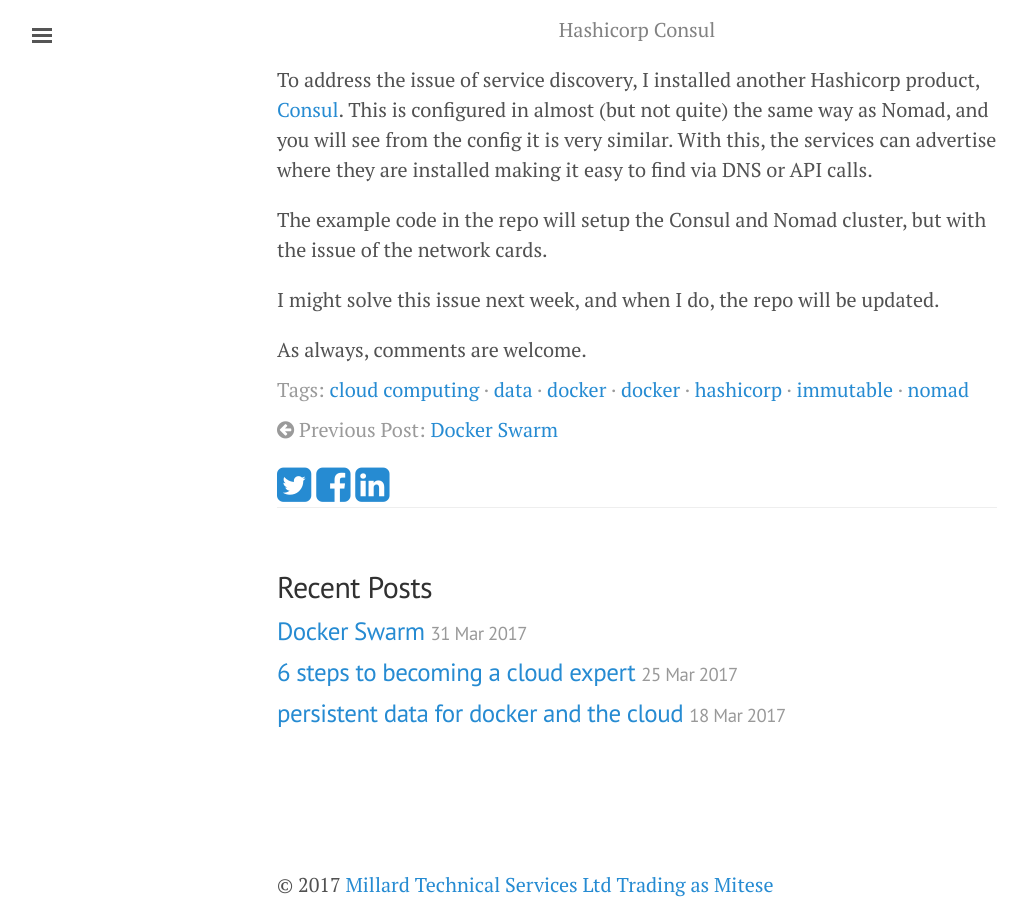
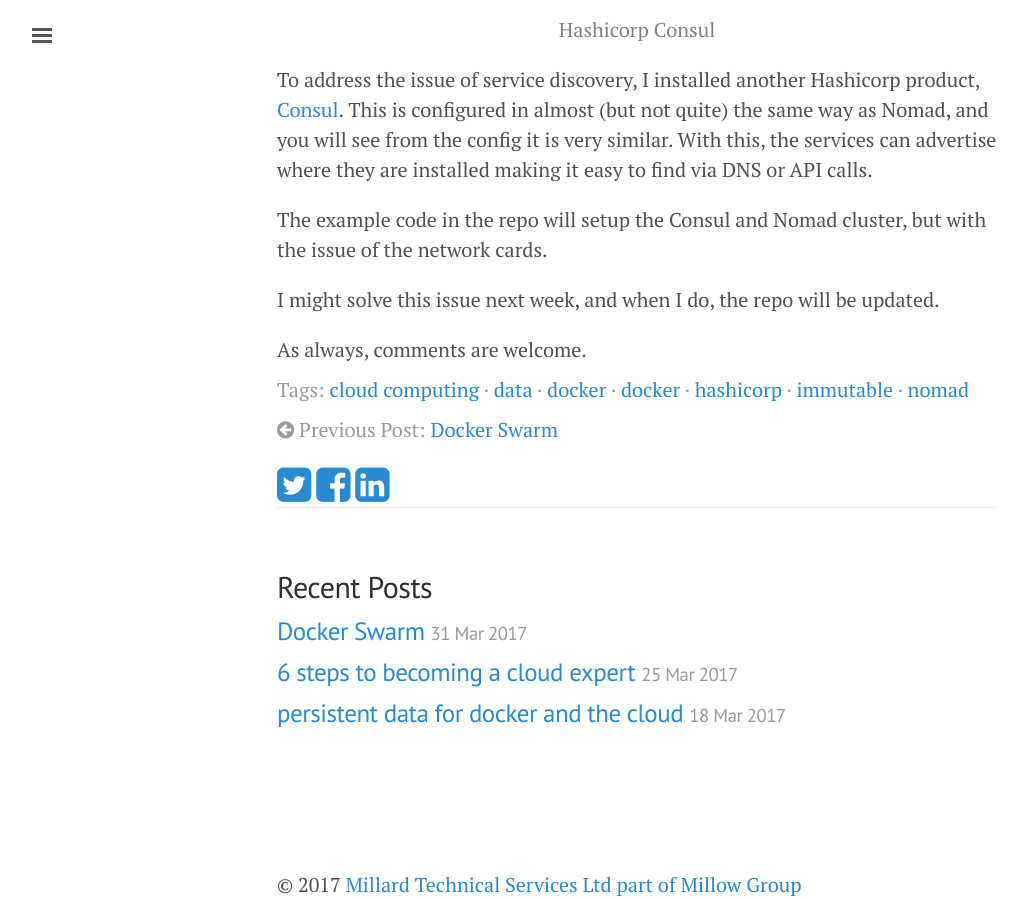
Before and after one commit to neilmillard/neilmillard.github.io, a Jekyll site: the page built from _posts/2017-04-08-hashicorp-nomad.md, in a window 1280 px wide and 900 px high, scrolled down 2527 px. Shown: the whole window, without its empty margins (3-1031 px from the left). Built offline with Jekyll 4.4.1, drawn with Linux system fonts in a browser that asks for light colours; nearby versions of some CDN libraries; comment, search, counter and statistics services are not loaded.

```diff
--- a/_includes/footer.html
+++ b/_includes/footer.html
@@ -1,7 +1,7 @@
 <div class="footer-bottom pad-top40">
   <div class="container">
     <div class="grid col-300 copyright">
-      © 2017<a href="{{site.url}}" title="Mitese blog"> Millard Technical Services Ltd Trading as Mitese</a>
+      © 2017<a href="{{site.url}}" title="Mitese blog"> Millard Technical Services Ltd part of Millow Group</a>
     </div>
   </div>
 </div>
--- a/_includes/sidebar.html
+++ b/_includes/sidebar.html
@@ -25,7 +25,7 @@
         {% endif %}
       {% endif %}
     {% endfor %}
-    <a class="sidebar-nav-item" href="http://www.mitese.co.uk">Mitese Group</a>
+    <a class="sidebar-nav-item" href="http://www.millowgroup.co.uk">Mitese Group</a>
     <span class="sidebar-nav-item">Currently v{{ site.version }}</span>
   </nav>
 
```
Also changed, not shown: _posts/2017-03-31-docker-swarm.md (+1 -1 lines), _posts/2017-04-08-hashicorp-nomad.md (+1 -1 lines).
